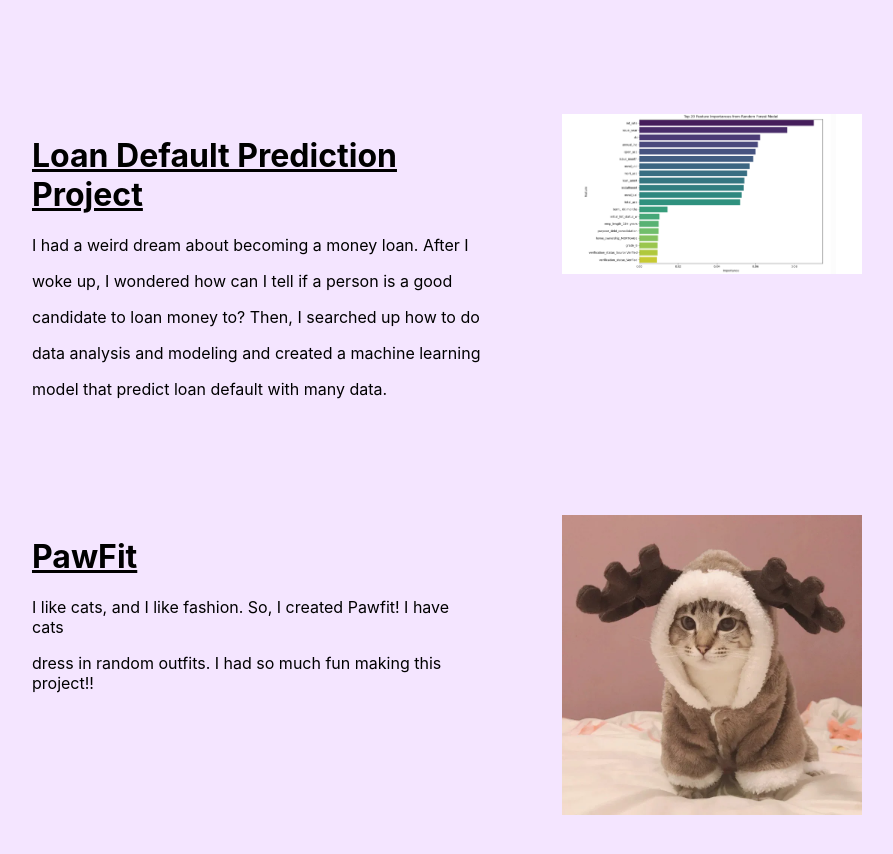
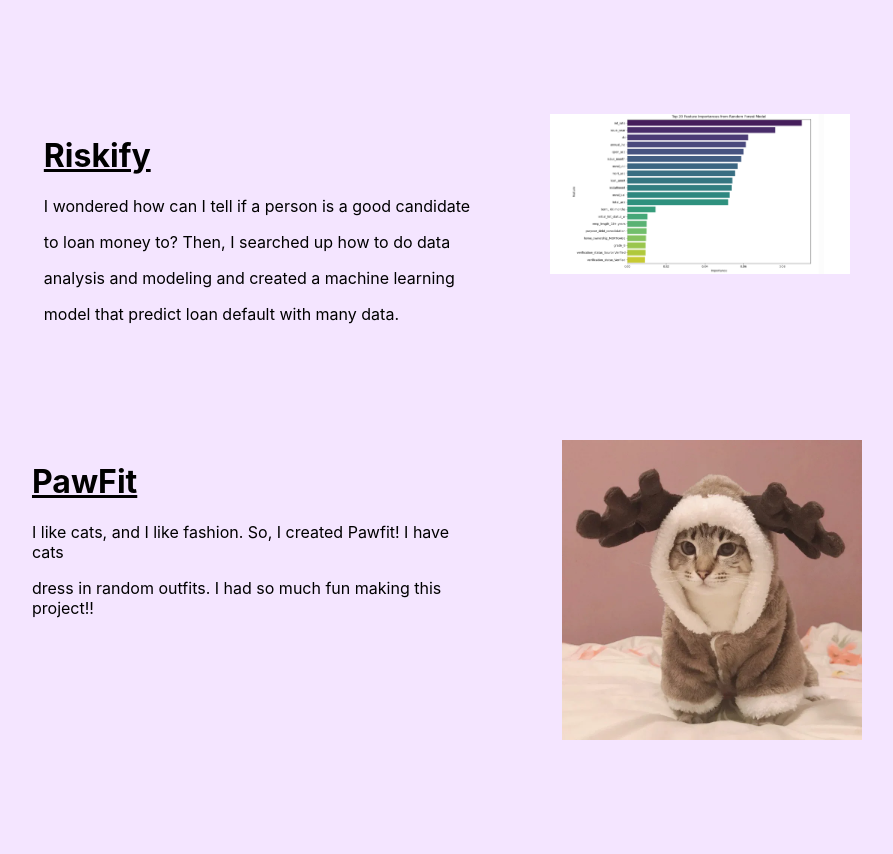
Before and after one commit to Hoi-Tong/portfolio, a React (Create React App) app: page / in a window 1280 px wide. Shown: the part 1343-2197 px from the top of the page, without its empty margins (193-1086 px from the left). Built offline with nearby package versions, Linux system fonts and the light colour scheme.

Commit message:
project name change

```diff
--- a/src/App.js
+++ b/src/App.js
@@ -94,12 +94,11 @@ function App() {
     rel="noopener noreferrer"
     className="project-link"
   >
-    <h1>Loan Default Prediction Project</h1>
+    <h1>Riskify</h1>
     </a>
-    <p>I had a weird dream about becoming a money loan. After I</p>
-    <p>woke up, I wondered how can I tell if a person is a good</p>
-    <p>candidate to loan money to? Then, I searched up how to do</p>
-    <p>data analysis and modeling and created a machine learning</p>
+    <p>I wondered how can I tell if a person is a good candidate</p>
+    <p>to loan money to? Then, I searched up how to do data</p>
+    <p>analysis and modeling and created a machine learning</p>
     <p>model that predict loan default with many data.</p>
   </div>
 
```
